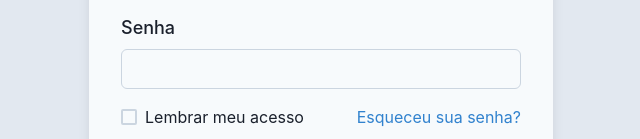
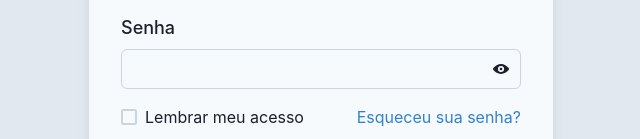
Before and after one commit to ClaudioBzrr/UserRegistration, a React (Vite) app in the folder frontend/: page / in a window 1280 px wide. Shown: the part 400-539 px from the top of the page, without its empty margins (319-959 px from the left). Built offline with nearby package versions, Linux system fonts and the light colour scheme.

Commit message:
Added show password function

```diff
--- a/frontend/src/pages/Login.tsx
+++ b/frontend/src/pages/Login.tsx
@@ -1,9 +1,14 @@
+import { ViewIcon, ViewOffIcon } from '@chakra-ui/icons'
 import {
-    Box, Button, Checkbox, Flex, FormControl, FormLabel, Heading, Input, Stack, Text, Link
+    Box, Button, Checkbox, Flex, FormControl, FormLabel, Heading, Input, Stack, Text, Link, InputGroup, InputRightElement
 } from '@chakra-ui/react'
+import { useState } from 'react'
 import { Link as Linker} from 'react-router-dom'
 
 export function Login(){
+
+    const [showPassword,setShowPassword] = useState<boolean>(false)
+
     return(
         <Flex
             align={'center'}
@@ -28,7 +33,13 @@ export function Login(){
                         </FormControl>
                         <FormControl>
                             <FormLabel fontSize={'lg'} id='password'>Senha</FormLabel>
-                            <Input borderColor={'gray.300'} type='password'/>
+                            <InputGroup>
+                                <Input borderColor={'gray.300'} type={showPassword == true ? 'text':'password'}/>
+                                <InputRightElement
+                                    onClick={() =>setShowPassword(!showPassword)}
+                                    children={showPassword==true? <ViewOffIcon/> : <ViewIcon/>}
+                                />
+                            </InputGroup>
                         </FormControl>
                         <Stack spacing={10}>
                             <Stack
```
